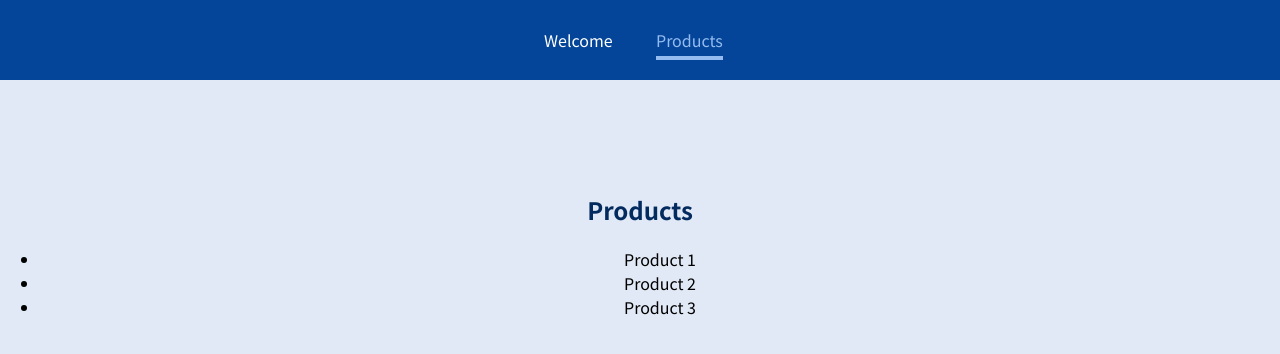
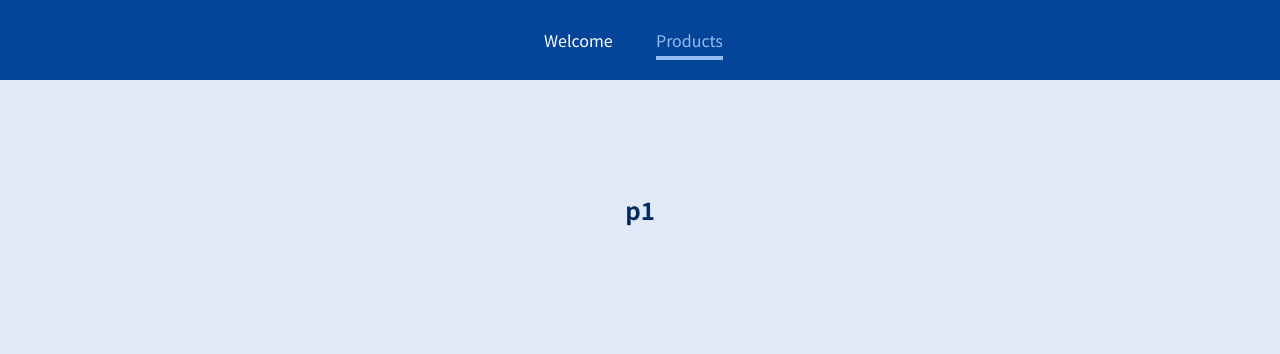
Before and after one commit to Sperthix/React-router, a JavaScript app: page /products/p1 in a window 1280 px wide. Shown: the top 354 px of the page. Built offline with nearby package versions, Linux system fonts and the light colour scheme.

Commit message:
using switch nad exact for configurating routes

```diff
--- a/src/App.js
+++ b/src/App.js
@@ -1,4 +1,4 @@
-import { Route } from "react-router-dom";
+import { Route, Switch } from "react-router-dom";
 
 import Welcome from "./pages/Welcome";
 import Products from "./pages/Products";
@@ -10,15 +10,17 @@
     <div>
       <MainHeader />
       <main>
-        <Route path="/welcome">
-          <Welcome />
-        </Route>
-        <Route path="/products">
-          <Products />
-        </Route>
-        <Route path="/product/:productId">
-          <ProductDetail />
-        </Route>
+        <Switch>
+          <Route path="/welcome">
+            <Welcome />
+          </Route>
+          <Route path="/products/:productId">
+            <ProductDetail />
+          </Route>
+          <Route path="/products" exact>
+            <Products />
+          </Route>
+        </Switch>
       </main>
     </div>
   );
--- a/src/components/ProductDetail.js
+++ b/src/components/ProductDetail.js
@@ -1,7 +1,10 @@
+import { useParams } from "react-router-dom";
+
 const ProductDetail = () => {
+  const params = useParams();
   return (
     <section>
-      <h1>Product detail.</h1>
+      <h1>{params.productId}</h1>
     </section>
   );
 };
--- a/src/pages/Products.js
+++ b/src/pages/Products.js
@@ -1,11 +1,13 @@
+import { Link } from "react-router-dom";
+
 const Products = () => {
   return (
     <section>
       <h1>Products</h1>
       <ul>
-        <li>Product 1</li>
-        <li>Product 2</li>
-        <li>Product 3</li>
+        <li><Link to="/products/p1">A book</Link></li>
+        <li><Link to="/products/p2">An online course</Link></li>
+        <li><Link to="/products/p3">A carpet</Link></li>
       </ul>
     </section>
   );
```
Also changed, not shown: 1 other file (tests, documents, lock files or other folders).
